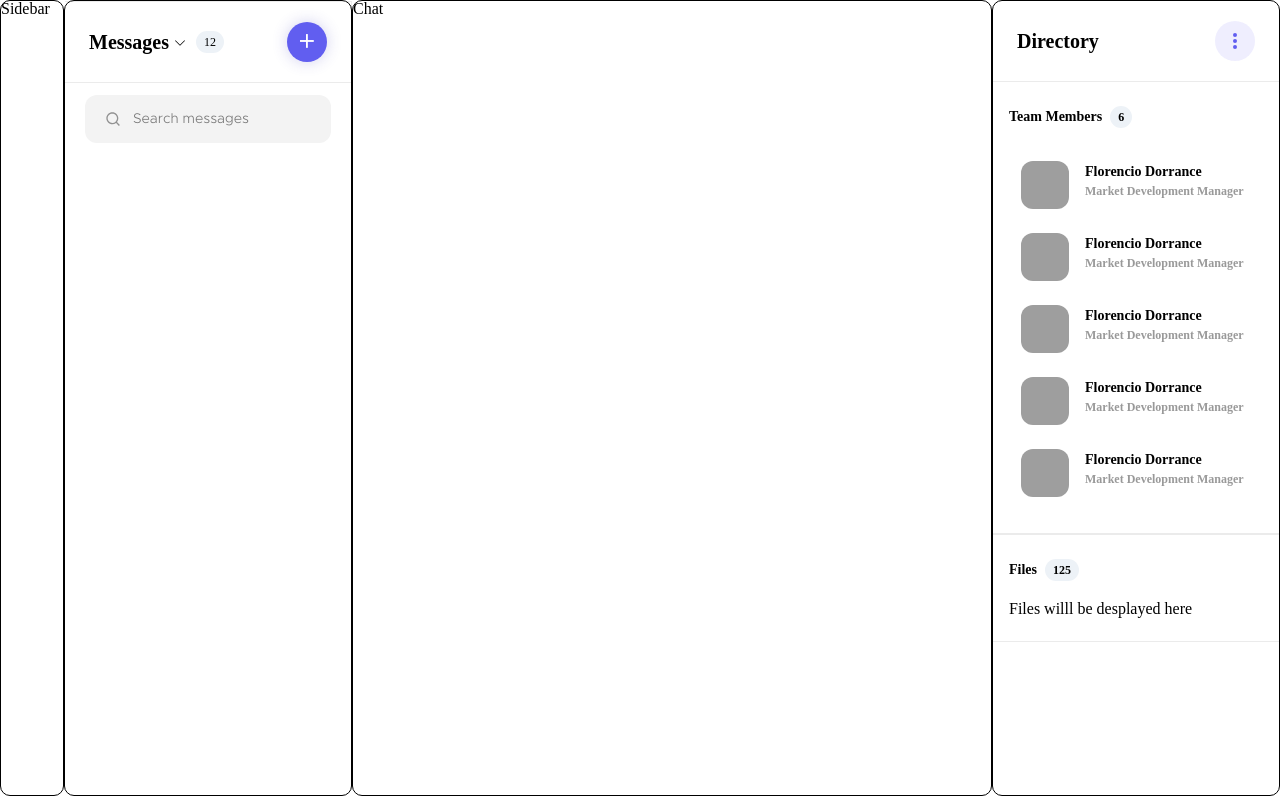
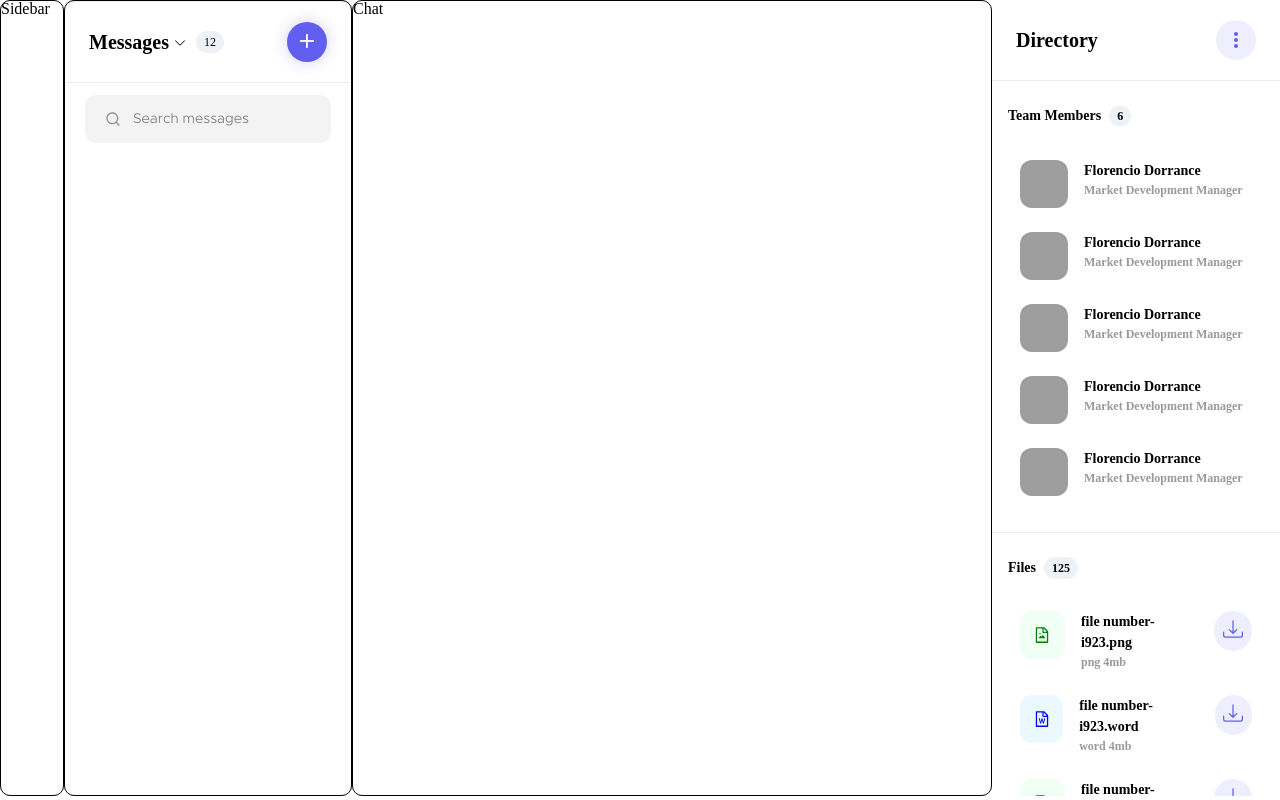
Before and after one commit to flydevs/chat-app-web, a React app: page / in a window 1280 px wide. Built offline with nearby package versions, Linux system fonts and the light colour scheme; grey boxes are pictures that could not be loaded; a web font is replaced by a local one.

Commit message:
file cards finished, taking file format from props. directory layout borders removed

```diff
--- /dev/null
+++ b/src/components/DirectorySection/components/FilesCard/FilesCard.scss
@@ -0,0 +1,76 @@
+.FileCard {
+  width: 100%;
+  padding: 12px;
+  display: flex;
+  justify-content: flex-start;
+  gap: 16px;
+
+  &__ImgContainer {
+    width: 48px;
+    height: 48px;
+    display: flex;
+    justify-content: center;
+    align-items: center;
+    border-radius: 12px;
+
+    &__FilePic {
+      width: 18px;
+      height: 24px;
+    }
+
+    &--png {
+      background-color: rgba(240, 255, 244, 1);
+      color: green;
+    }
+
+    &--pdf {
+      background-color: rgba(255, 245, 245, 1);
+      color: red;
+    }
+
+    &--word {
+      background-color: rgba(235, 248, 255, 1);
+      color: blue;
+    }
+
+    &--xxl {
+      background-color: rgba(250, 245, 255, 1);
+      color: purple;
+    }
+  }
+
+  &__InfoFlex {
+    display: flex;
+    flex-direction: column;
+
+    h5 {
+      font-size: 14px;
+      line-height: 21px;
+      font-weight: 600;
+    }
+
+    p {
+      font-size: 12px;
+      line-height: 18px;
+      font-weight: 600;
+      color: rgba(0, 0, 0, 0.4);
+    }
+  }
+
+  &__Download {
+    width: 40px;
+    height: 40px;
+    outline: none;
+    border: none;
+    border-radius: 30px;
+    background-color: rgba(97, 94, 240, 0.1);
+    margin-left: auto;
+    cursor: pointer;
+
+    &__Icon {
+      font-size: 20px;
+      font-weight: 600;
+      color: rgba(97, 94, 240, 1);
+    }
+  }
+}
--- /dev/null
+++ b/src/components/DirectorySection/components/FilesCard/index.js
@@ -0,0 +1,44 @@
+import React, { useEffect, useState } from "react";
+import { BsDownload } from "react-icons/bs";
+import {
+  AiOutlineFileImage,
+  AiOutlineFileWord,
+  AiOutlineFilePdf,
+} from "react-icons/ai";
+import "./FilesCard.scss";
+
+const FilesCard = ({ type }) => {
+  const [icon, seticon] = useState("");
+
+  useEffect(() => {
+    if (type == "png") {
+      seticon(
+        <AiOutlineFileImage className="FileCard__ImgContainer__FilePic" />
+      );
+    } else if (type == "pdf") {
+      seticon(<AiOutlineFilePdf className="FileCard__ImgContainer__FilePic" />);
+    } else if (type == "word") {
+      seticon(
+        <AiOutlineFileWord className="FileCard__ImgContainer__FilePic" />
+      );
+    }
+  }, [type]);
+
+  return (
+    <div className="FileCard">
+      <div className={`FileCard__ImgContainer FileCard__ImgContainer--${type}`}>
+        {icon}
+      </div>
+      <div className="FileCard__InfoFlex">
+        <h5>file number-i923.{type}</h5>
+        <p>{type} 4mb</p>
+      </div>
+
+      <button className="FileCard__Download">
+        <BsDownload className="FileCard__Download__Icon" />
+      </button>
+    </div>
+  );
+};
+
+export default FilesCard;
--- a/src/components/DirectorySection/directorySection.scss
+++ b/src/components/DirectorySection/directorySection.scss
@@ -2,6 +2,25 @@
   display: flex;
   flex-direction: column;
   align-items: center;
+  overflow-y: scroll;
+  height: 100%;
+
+  &::-webkit-scrollbar {
+    width: 1px;
+    height: 1px;
+  }
+  &::-webkit-scrollbar-thumb {
+    background: #b3afb3;
+    border-radius: 0px;
+  }
+  &::-webkit-scrollbar-thumb:hover {
+    background: #b3afb3;
+  }
+  &::-webkit-scrollbar-track {
+    background: #f0f0f0;
+    border-radius: 0px;
+    box-shadow: inset 0px 0px 0px 0px #f0f0f0;
+  }
 
   &__head {
     display: flex;
@@ -41,7 +60,7 @@
     width: 100%;
     gap: 20.5px;
     padding: 24px 16px;
-    border-block: 1px solid rgba(2, 0, 0, 0.08);
+    border-top: 1px solid rgba(2, 0, 0, 0.08);
     h4 {
       font-size: 14px;
       font-weight: 600;
--- a/src/components/DirectorySection/index.js
+++ b/src/components/DirectorySection/index.js
@@ -1,7 +1,8 @@
 import React from "react";
-import MembersCards from "../MembersCards";
+import MembersCards from "./components/MembersCards";
 import "./directorySection.scss";
 import { HiDotsVertical } from "react-icons/hi";
+import FilesCard from "./components/FilesCard";
 
 function DirectorySection() {
   return (
@@ -30,12 +31,16 @@ function DirectorySection() {
           <h4>Files</h4>
           <div>125</div>
         </div>
-        <h1>Files willl be desplayed here</h1>
+        <div className="DirectoryCont__main__cards">
+          <FilesCard type="png"></FilesCard>
+          <FilesCard type="word"></FilesCard>
+          <FilesCard type="png"></FilesCard>
+          <FilesCard type="pdf"></FilesCard>
+          <FilesCard type="pdf"></FilesCard>
+        </div>
       </div>
     </div>
   );
 }
 
 export default DirectorySection;
-{
-}
--- a/src/components/DirectorySection/tempCodeRunnerFile.js
+++ /dev/null
@@ -1 +0,0 @@
-DirectoryCont__main__flex
--- a/src/pages/Home/Home.scss
+++ b/src/pages/Home/Home.scss
@@ -23,8 +23,7 @@
   &__directory {
     width: 22.5%;
     height: 100%;
-    border-radius: 10px;
-    border: 0.1px solid black;
+    overflow-y: hidden;
   }
 }
 
```
Also changed, not shown: src/components/DirectorySection/components/MembersCards/MembersCards.scss (renamed from src/components/MembersCards/MembersCards.scss), src/components/DirectorySection/components/MembersCards/index.js (renamed from src/components/MembersCards/index.js).
